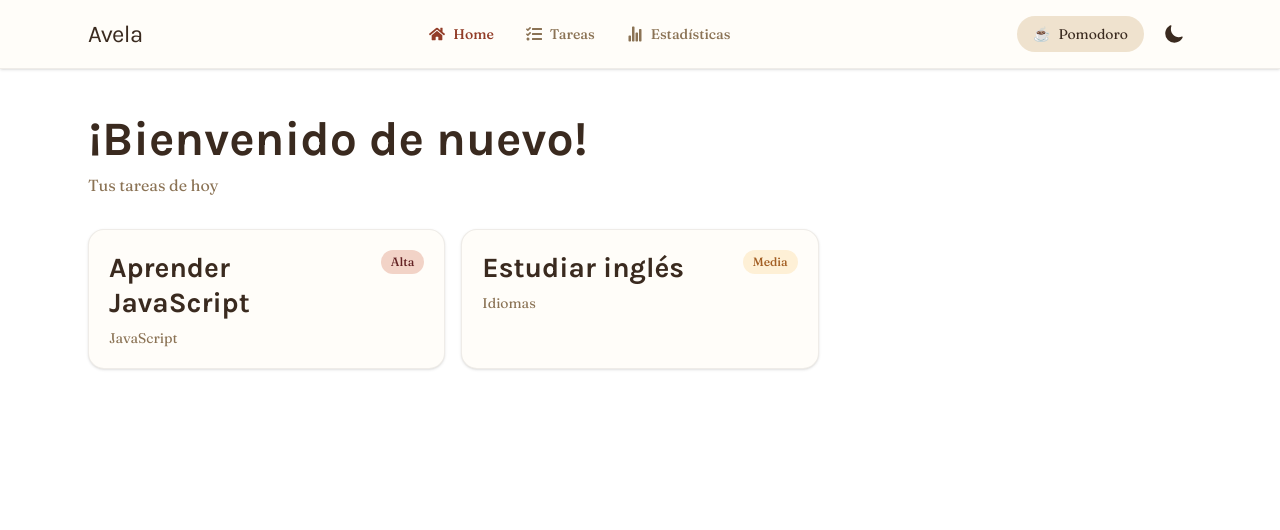
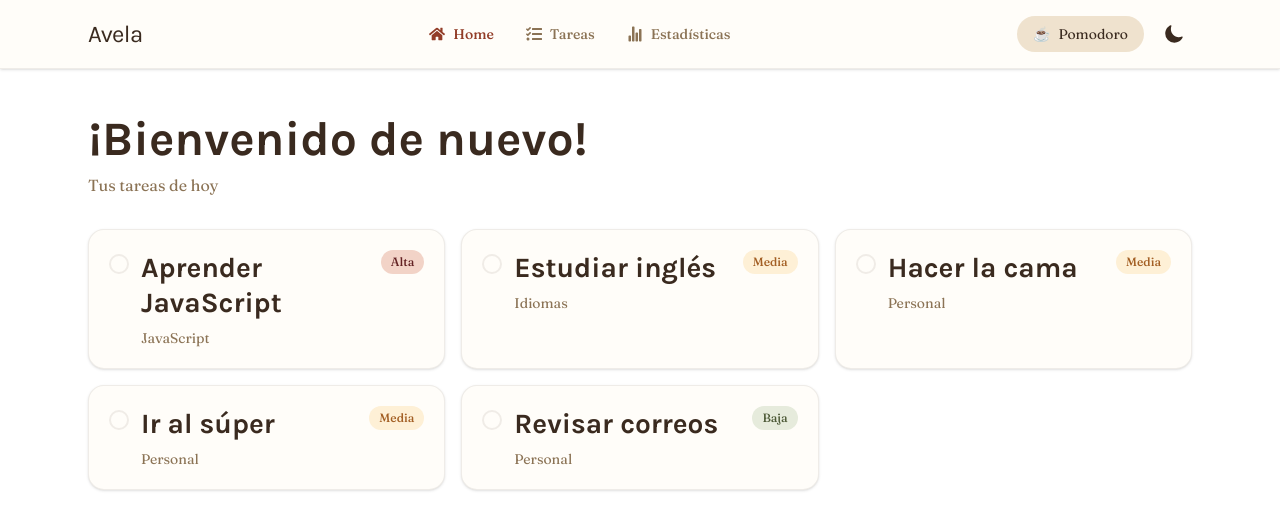
Before and after one commit to raquelruz/avela-frontend, a React (Vite) app: page / in a window 1280 px wide. Shown: the top 530 px of the page. Built offline with nearby package versions, Linux system fonts and the light colour scheme.

Commit message:
feature/home: add first structure for tasks

```diff
--- a/src/components/Tasks/TaskCard.jsx
+++ b/src/components/Tasks/TaskCard.jsx
@@ -10,18 +10,39 @@ const PRIORITY_LABELS = {
 	low: "Baja",
 };
 
-export const TaskCard = ({ task }) => {
+export const TaskCard = ({ task, toggleTask }) => {
 	return (
 		<div className="bg-bg-card border border-border rounded-2xl p-5 shadow-sm hover:shadow-md transition-shadow">
 			<div className="flex items-start justify-between gap-3 mb-2">
-				<h3 className="font-title text-lg text-text-primary">{task.title}</h3>
+				<div className="flex items-start gap-3">
+					<button
+						onClick={() => toggleTask(task.id)}
+						className={`mt-1 w-5 h-5 shrink-0 rounded-full border-2 flex items-center justify-center transition-colors ${
+							task.completed
+								? "bg-sage-500 border-sage-500 text-white"
+								: "border-border hover:border-sage-400"
+						}`}
+						aria-label={task.completed ? "Marcar como pendiente" : "Marcar como completada"}
+					>
+						{task.completed && "✓"}
+					</button>
+
+					<h3
+						className={`font-title text-lg ${
+							task.completed ? "text-text-tertiary line-through" : "text-text-primary"
+						}`}
+					>
+						{task.title}
+					</h3>
+				</div>
+
 				<span
 					className={`shrink-0 text-xs font-medium px-2.5 py-1 rounded-full ${PRIORITY_STYLES[task.priority]}`}
 				>
 					{PRIORITY_LABELS[task.priority]}
 				</span>
 			</div>
-			<p className="text-sm text-text-tertiary">{task.subject}</p>
+			<p className="text-sm text-text-tertiary pl-8">{task.subject}</p>
 		</div>
 	);
 };
--- a/src/components/Tasks/TaskList.jsx
+++ b/src/components/Tasks/TaskList.jsx
@@ -1,10 +1,10 @@
 import { TaskCard } from "./TaskCard";
 
-export const TaskList = ({ tasks }) => {
+export const TaskList = ({ tasks, toggleTask }) => {
 	return (
 		<div className="grid grid-cols-1 sm:grid-cols-2 lg:grid-cols-3 gap-4">
 			{tasks.map((task) => (
-				<TaskCard task={task} key={task.title} />
+				<TaskCard task={task} key={task.id} toggleTask={toggleTask} />
 			))}
 		</div>
 	);
--- a/src/pages/Home.jsx
+++ b/src/pages/Home.jsx
@@ -1,18 +1,17 @@
+import { useState } from "react";
 import { TaskList } from "../components/Tasks/TaskList";
+import { TASKS } from "../utils/tasks.js"
 
 export const Home = () => {
-	const tasks = [
-		{
-			title: "Aprender JavaScript",
-			subject: "JavaScript",
-			priority: "high",
-		},
-		{
-			title: "Estudiar inglés",
-			subject: "Idiomas",
-			priority: "medium",
-		},
-	];
+    const [ tasks, setTasks ] = useState(TASKS)
+
+const toggleTask = (id) => {
+    setTasks((prev) =>
+        prev.map((task) =>
+            task.id === id ? { ...task, completed: !task.completed } : task
+        )
+    );
+};
 
 	return (
 		<div className="max-w-6xl mx-auto px-6 py-10">
@@ -21,7 +20,7 @@ export const Home = () => {
 				<p className="text-text-tertiary mt-1">Tus tareas de hoy</p>
 			</div>
 
-			<TaskList tasks={tasks} />
+			<TaskList tasks={tasks} toggleTask={toggleTask}/>
 		</div>
 	);
 };
--- /dev/null
+++ b/src/utils/tasks.js
@@ -0,0 +1,37 @@
+export const TASKS = [
+	{
+		id: 1,
+		title: "Aprender JavaScript",
+		subject: "JavaScript",
+		priority: "high",
+        completed: false,
+	},
+	{
+		id: 2,
+		title: "Estudiar inglés",
+		subject: "Idiomas",
+		priority: "medium",
+        completed: false,
+	},
+	{
+		id: 3,
+		title: "Hacer la cama",
+		subject: "Personal",
+		priority: "medium",
+        completed: false,
+	},
+	{
+		id: 4,
+		title: "Ir al súper",
+		subject: "Personal",
+		priority: "medium",
+        completed: false,
+	},
+	{
+		id: 5,
+		title: "Revisar correos",
+		subject: "Personal",
+		priority: "low",
+        completed: false,
+	},
+];
```
